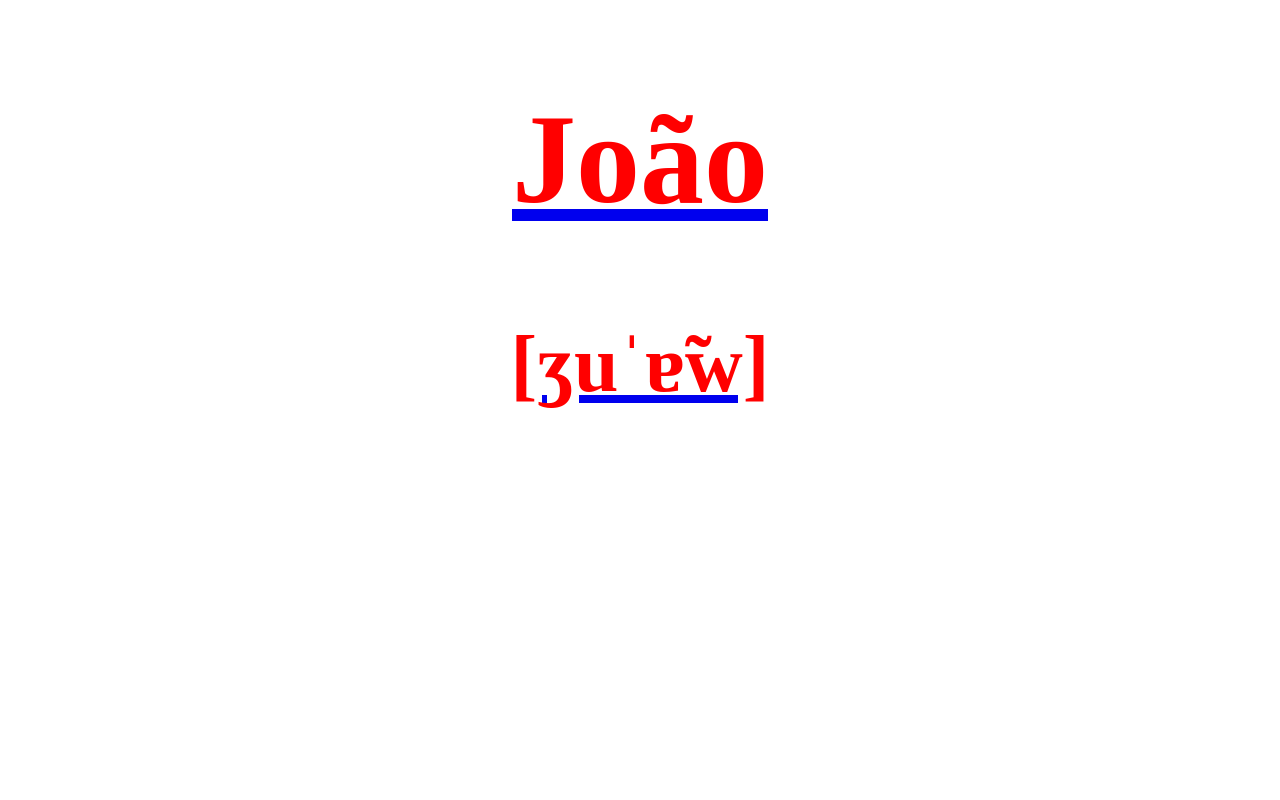
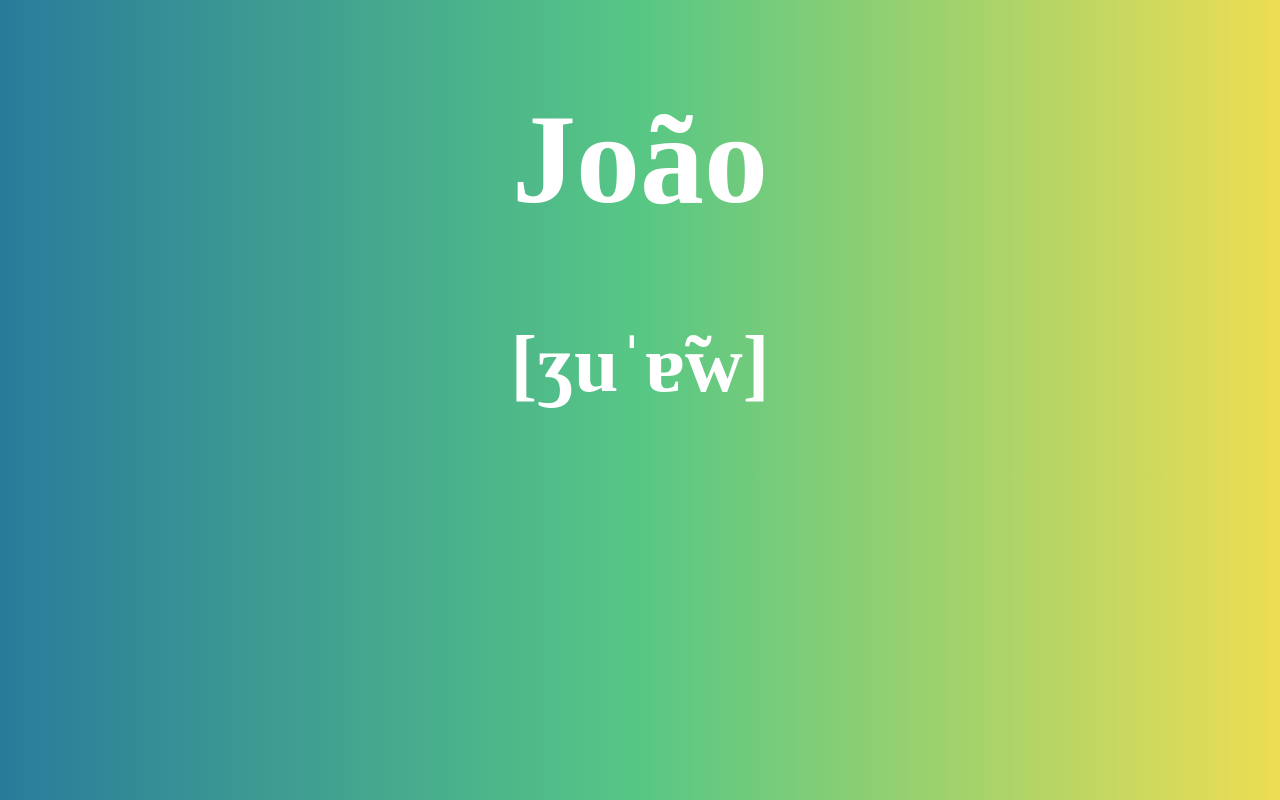
Before and after one commit to jppzanetti/jppzanetti.github.io, a plain HTML site: page index.html in a window 1280 px wide. Drawn offline with Linux system fonts and the light colour scheme.

Commit message:
Some random colors

```diff
--- a/styles/styles.css
+++ b/styles/styles.css
@@ -1,10 +1,20 @@
+body {
+  background: #2A7B9B;
+  background: linear-gradient(90deg, rgba(42, 123, 155, 1) 0%, rgba(87, 199, 133, 1) 50%, rgba(237, 221, 83, 1) 100%);
+}
+
 h1 {
-  color: red;
+  color: white;
   font-size: 8em;
   text-align: center;
 }
+
 h2 {
-  color: red;
+  color: white;
   font-size: 5em;
   text-align: center;
 }
+
+a {
+  text-decoration: none;
+}
```
